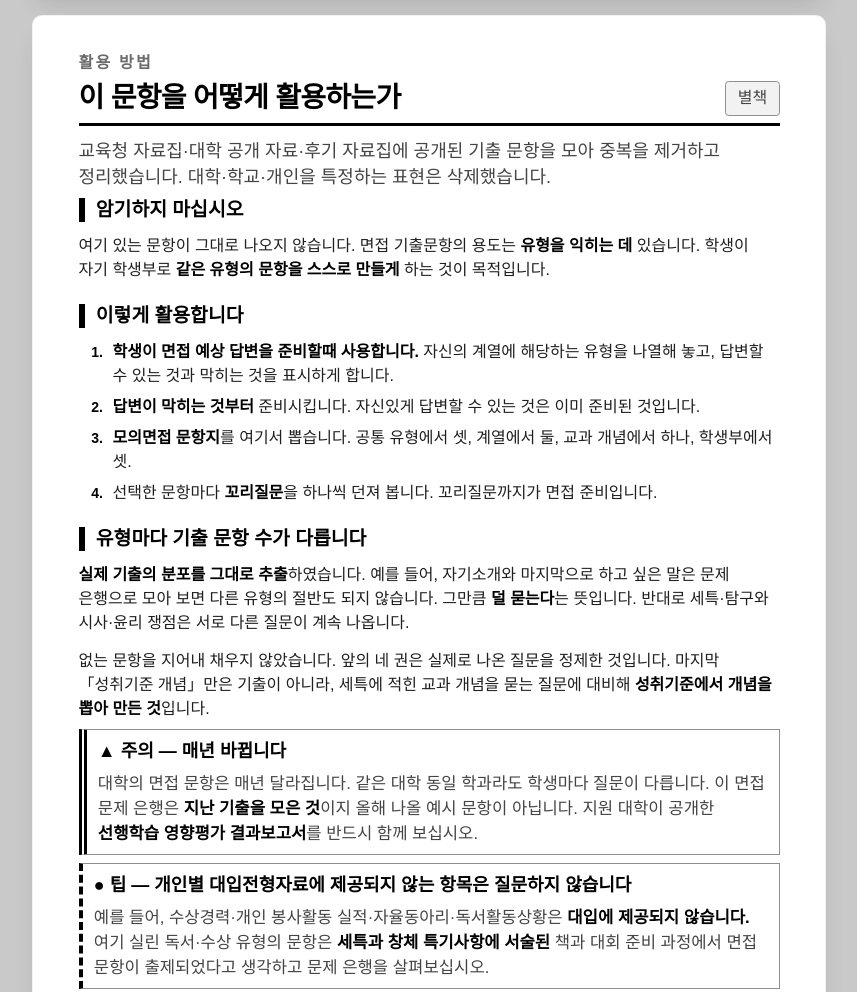
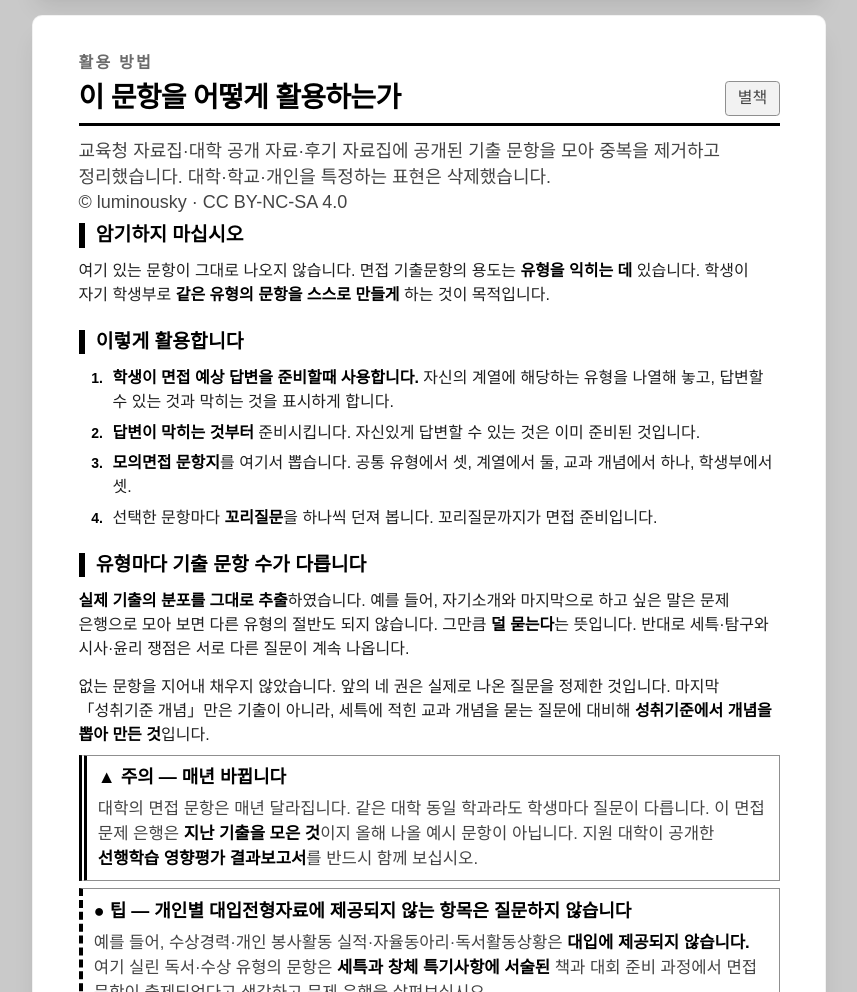
Before and after one commit to itmir913/printables, a website built with Vite: page admissions/interview-questions/index.html in a window 1280 px wide. Shown: the part 1160-2152 px from the top of the page, without its empty margins (211-1068 px from the left). Built offline with nearby package versions, Linux system fonts and the light colour scheme; a web font is replaced by a local one.

Commit message:
면접 문제 은행 활용 방법 첫 문단 끝에 저작권 표시를 넣음

```diff
--- a/admissions/interview-questions/index.html
+++ b/admissions/interview-questions/index.html
@@ -33,7 +33,7 @@
     <span class="path">별책</span>
   </div>
   <div class="body">
-    <p class="lead">교육청 자료집·대학 공개 자료·후기 자료집에 공개된 기출 문항을 모아 중복을 제거하고 정리했습니다. 대학·학교·개인을 특정하는 표현은 삭제했습니다.</p>
+    <p class="lead">교육청 자료집·대학 공개 자료·후기 자료집에 공개된 기출 문항을 모아 중복을 제거하고 정리했습니다. 대학·학교·개인을 특정하는 표현은 삭제했습니다. <span class="whitespace-nowrap">© luminousky · CC BY-NC-SA 4.0</span></p>
 
     <h3 class="sh">암기하지 마십시오</h3>
     <p>여기 있는 문항이 그대로 나오지 않습니다. 면접 기출문항의 용도는 <b>유형을 익히는 데</b> 있습니다. 학생이 자기 학생부로 <b>같은 유형의 문항을 스스로 만들게</b> 하는 것이 목적입니다.</p>
```
